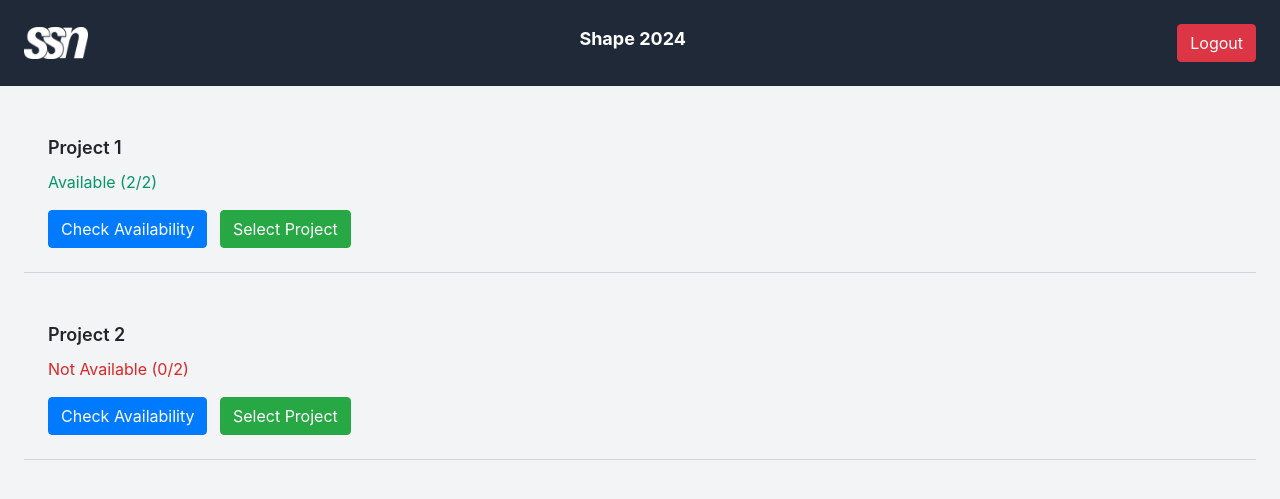
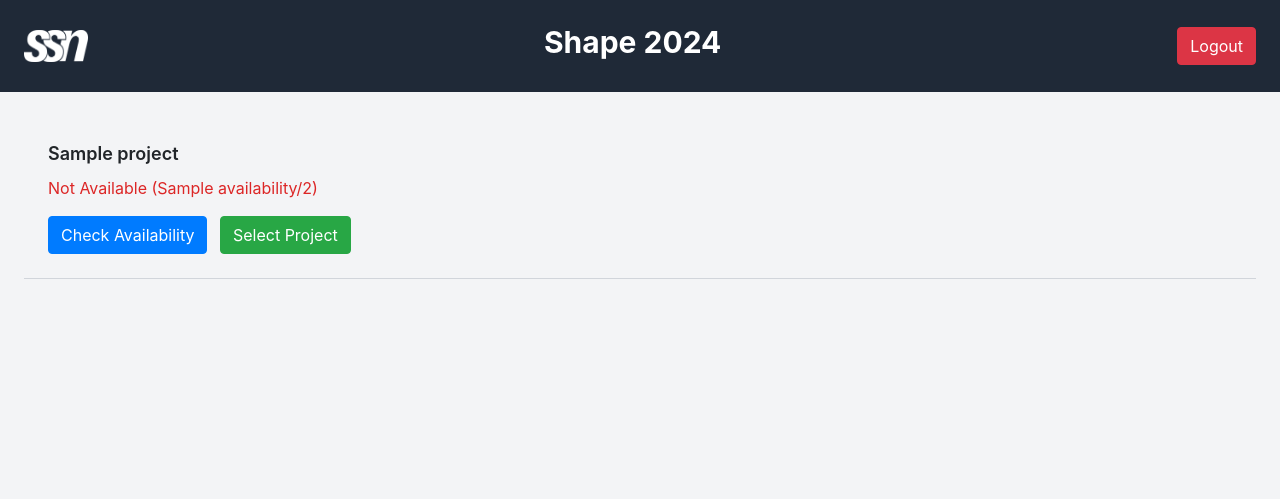
Before and after one commit to praneshkumar-12/shape2024, a Django app: template shape24_app/templates/dashboard.html in a window 1280 px wide. Shown: the top 499 px of the page. Run offline with Django 4.2, Linux system fonts and the light colour scheme; the template is opened without the code that fills it: most values are stand-ins (such as "Sample title", 1, 10 or a date in 2020).

Commit message:
Project list dynamic

```diff
--- a/shape24_app/templates/dashboard.html
+++ b/shape24_app/templates/dashboard.html
@@ -22,7 +22,7 @@
             <img src="{% static 'img/logo.png' %}" class="h-8 w-16" alt="SSN Logo">
         </div>
         <div>
-            <h1 class="text-lg font-bold">Shape 2024</h1>
+            <h1 class="text-3xl font-bold">Shape 2024</h1>
         </div>
         <div>
             <button class="btn btn-danger">Logout</button>
@@ -30,28 +30,21 @@
     </header>
 
     <main class="p-4">
+        {% for project in projects %}
         <div class="mb-4">
             <div class="p-4 border-b border-gray-300">
-                <h2 class="text-lg font-semibold">Project 1</h2>
-                <p class="text-green-600">Available (2/2)</p>
+                <h2 class="text-lg font-semibold">{{ project.project_title }}</h2>
+                {% if project.availability > 0 %}
+                <p class="text-green-600">Available ({{ project.availability }}/2)</p>
+                {% else %}
+                <p class="text-red-600">Not Available ({{ project.availability }}/2)</p>
+                {% endif %}
                 <div>
                     <button class="btn btn-primary mr-2">Check Availability</button>
-                    <button class="btn btn-success" data-toggle="modal" data-target="#exampleModal1">Select Project</button>
+                    <button class="btn btn-success" data-toggle="modal" data-target="#exampleModal{{ project.project_id }}">Select Project</button>
                 </div>
             </div>
         </div>
-
-        <div class="mb-4">
-            <div class="p-4 border-b border-gray-300">
-                <h2 class="text-lg font-semibold">Project 2</h2>
-                <p class="text-red-600">Not Available (0/2)</p>
-                <div>
-                    <button class="btn btn-primary mr-2">Check Availability</button>
-                    <button class="btn btn-success" data-toggle="modal" data-target="#exampleModal2">Select Project</button>
-                </div>
-            </div>
-        </div>
-    </main>
 
     <!-- Bootstrap Modal -->
     <div class="modal fade" id="exampleModal1" tabindex="-1" aria-labelledby="exampleModalLabel" aria-hidden="true">
@@ -72,7 +65,7 @@
         </div>
     </div>
 
-    <div class="modal fade" id="exampleModal2" tabindex="-1" aria-labelledby="exampleModalLabel" aria-hidden="true">
+    <div class="modal fade" id="exampleModal{{ project.project_id }}" tabindex="-1" aria-labelledby="exampleModalLabel" aria-hidden="true">
         <div class="modal-dialog">
             <div class="modal-content">
                 <div class="modal-header">
@@ -80,7 +73,7 @@
                     <button type="button" class="btn-close" data-bs-dismiss="modal" aria-label="Close"></button>
                 </div>
                 <div class="modal-body">
-                    Are you sure you want to select this project 2?
+                    Are you sure you want to select {{ project.project_title }}?
                 </div>
                 <div class="modal-footer">
                     <button type="button" class="btn btn-secondary" data-bs-dismiss="modal">Close</button>
@@ -89,6 +82,8 @@
             </div>
         </div>
     </div>
+    {% endfor %}
+    </main>
 
     <!-- Bootstrap JavaScript Bundle with Popper -->
     <script src="https://code.jquery.com/jquery-3.4.1.slim.min.js" integrity="sha384-J6qa4849blE2+poT4WnyKhv5vZF5SrPo0iEjwBvKU7imGFAV0wwj1yYfoRSJoZ+n" crossorigin="anonymous"></script>
```
